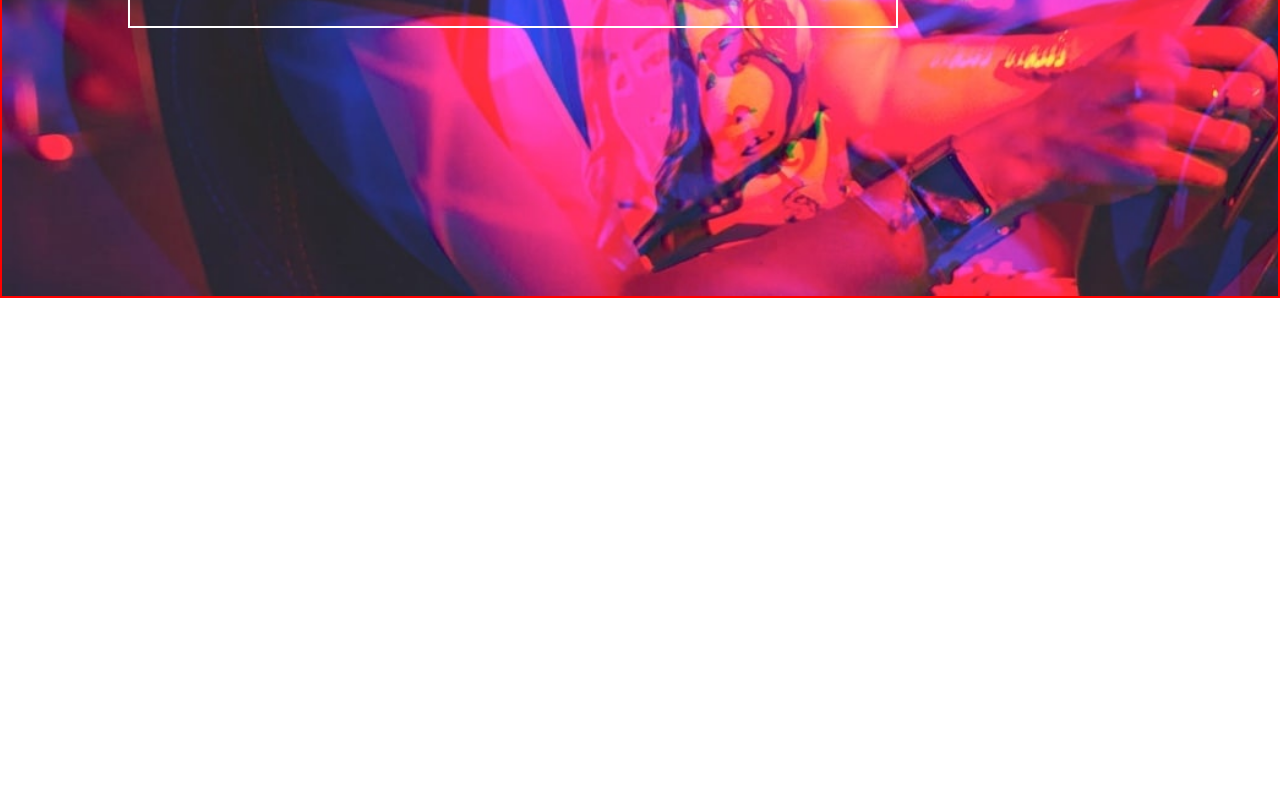
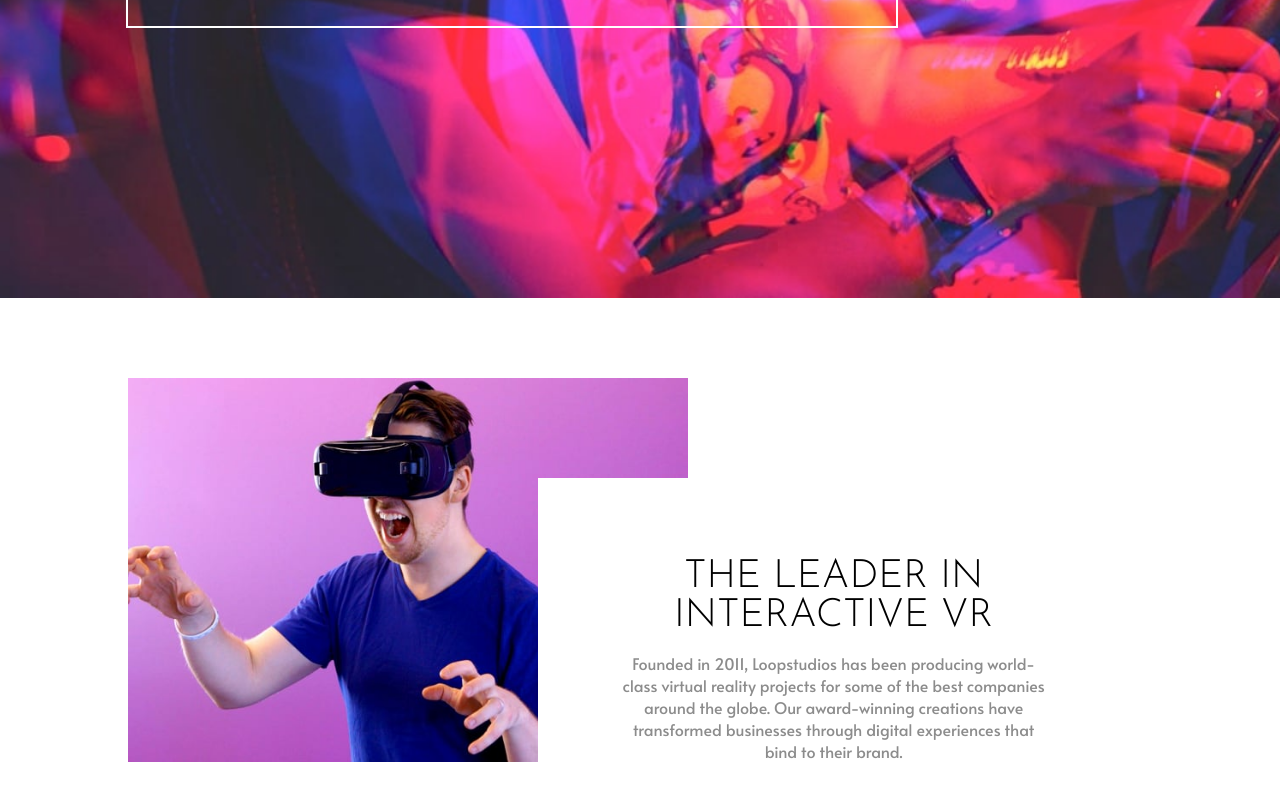
Before and after one commit to Away87/LoopStudioIntroPage, a React (Vite) app: page / in a window 1280 px wide. Shown: the part 502-1302 px from the top of the page. Before the commit the page ends 800 px from the top, so only its background shows below. Built offline with nearby package versions, Linux system fonts and the light colour scheme.

Commit message:
Navbar Prototype 3, Added About section

```diff
--- a/src/App.jsx
+++ b/src/App.jsx
@@ -2,6 +2,7 @@ import React from "react";
 import { GlobalStyled } from "./GlobalStyled";
 
 import Header from "./components/Header";
+import About from "./components/About";
 
 
 const App = () => {
@@ -9,6 +10,9 @@ const App = () => {
     <>
     <GlobalStyled />
     <Header/>
+    <main>
+      <About/>
+    </main>
     </>
   )
 }
--- a/src/GlobalStyled.js
+++ b/src/GlobalStyled.js
@@ -58,7 +58,8 @@ export const GlobalStyled = createGlobalStyle`
         --fs-l: clamp(4rem, 1vw + 0.05rem, 8rem); */
 
         --fs-l: clamp(3.5rem, 1vw + 0.05rem, 8rem);
-        --fs-m: clamp(2.5rem, 5vw + 0.05rem, 4rem);
+        --fs-m: clamp(1.7rem, 5vw + 0.05rem, 4rem);
+        --fs-sm: clamp(1rem, 3vw + 0.05rem, 3rem);
         --fs-s: clamp(1rem, 1vw + 0.05rem, 6rem);
         --fs-xs: clamp(0.9rem, 1vw + 0.05rem, 0.9rem);
 
@@ -72,7 +73,7 @@ export const GlobalStyled = createGlobalStyle`
     }
 
     body {
-        color: var(--clr-white);
+        color: var(--clr-black);
     }
 
     *,
@@ -97,5 +98,13 @@ export const GlobalStyled = createGlobalStyle`
         text-decoration: none;
     }
 
+    main {
+        width: 80%;
+        margin: 0 auto;
+        margin-bottom: 50em;
+        display: grid;
+        gap: 5em;
+    }
+
     /* Global Css ends */
 `
--- /dev/null
+++ b/src/components/About/AboutElements.js
@@ -0,0 +1,82 @@
+import styled from "styled-components"
+
+export const Container = styled.div`
+    position: relative;
+
+    display: grid;
+    gap: 3em;
+    margin-top: 5em;
+
+    @media screen and (min-width: 50em){
+        grid-template-columns: repeat(2, 1fr);
+    }
+`
+
+export const Picture  = styled.picture`
+    display: flex;
+    justify-content: center;
+    & > * {
+        width: 70%;
+        min-width: 15em;
+        max-width: 40em;
+        object-fit: cover;
+        object-position: center;
+    }
+
+    @media screen and (min-width:50em){
+        & > * {
+            width: 100%;
+        }
+    }
+
+    @media screen and (min-width:76em){
+        & > * {
+            width: 70%;
+            min-width: 35em;
+            max-width: 45em;
+        }
+    }
+
+`
+export const TextArea = styled.div`
+    margin: 0 auto;
+
+    display: flex;
+    flex-direction: column;
+    justify-content: center;
+    gap: 1em;
+
+    & > * {
+        text-align: center;
+    }
+
+    @media screen and (min-width:50em){
+
+    }
+
+    @media screen and (min-width:76em){
+        width: 50%;
+        position: absolute;
+        bottom: 0;
+        right: clamp(0% , 12vw + 0.5rem, 10%);
+        max-height: 30em;
+        padding: 5em 0 0 5em;
+        background-color: var(--clr-white);
+    }
+`
+
+export const Heading = styled.h1`
+    text-transform: uppercase;
+    font-family: var(--ff-josefin);
+    font-weight: lighter;
+    font-size: var(--fs-m);
+
+    @media screen and (min-width: 50em){
+        font-size: var(--fs-sm);
+    }
+`
+
+export const Paragraph = styled.p`
+    color: var(--clr-dark-grey);
+    font-size: var(--fs-s);
+`
--- /dev/null
+++ b/src/components/About/index.jsx
@@ -0,0 +1,32 @@
+import React from 'react'
+import {
+    Container,
+    Picture,
+    TextArea,
+    Heading,
+    Paragraph
+} from "./AboutElements.js"
+
+import MobileImg from "../../images/mobile/image-interactive.jpg"
+import DesktopImg from "../../images/mobile/image-interactive.jpg"
+
+const About = () => {
+  return (
+    <>
+    <Container>
+        <Picture>
+            {/* <source srcSet={DesktopImg} alt="A man with VR" media="(min-width:45em)"/> */}
+            <img src={MobileImg} alt="A man with VR"/>
+        </Picture>
+        <TextArea>
+            <Heading>The leader in interactive VR</Heading>
+            <Paragraph>
+            Founded in 2011, Loopstudios has been producing world-class virtual reality projects for some of the best companies around the globe. Our award-winning creations have transformed businesses through digital experiences that bind to their brand.
+            </Paragraph>
+        </TextArea>
+    </Container>
+    </>
+  )
+}
+
+export default About
--- a/src/components/Header/HeaderElements.js
+++ b/src/components/Header/HeaderElements.js
@@ -4,7 +4,6 @@ import DesktopBackgroundImg from "../../images/desktop/image-hero.jpg"
 
 export const Container = styled.header`
     height: 100vh;
-    border: 2px solid red;
 
     background-image: url(${MobileBackgroundImg});
     background-position: center;
@@ -26,6 +25,7 @@ export const Heading = styled.h1`
     font-family: var(--ff-josefin);
     font-weight: lighter;
     font-size: var(--fs-m);
+    color: var(--clr-white);
 
     outline: 2px solid white;
     padding: 0.5em;
--- a/src/components/Header/index.jsx
+++ b/src/components/Header/index.jsx
@@ -1,5 +1,4 @@
 import React from 'react'
-import { useInterval } from 'usehooks-ts'
 import Navbar from '../Navbar'
 import {
     Container,
--- a/src/components/Navbar/NavbarElements.js
+++ b/src/components/Navbar/NavbarElements.js
@@ -103,6 +103,7 @@ export const LinksLi = styled.li`
     font-family: var(--ff-josefin);
     text-transform: uppercase;
     font-size: var(--fs-m);
+    color: var(--clr-white);
 
     @media screen and (min-width:50em){
         font-family: var(--ff-alata);
```
